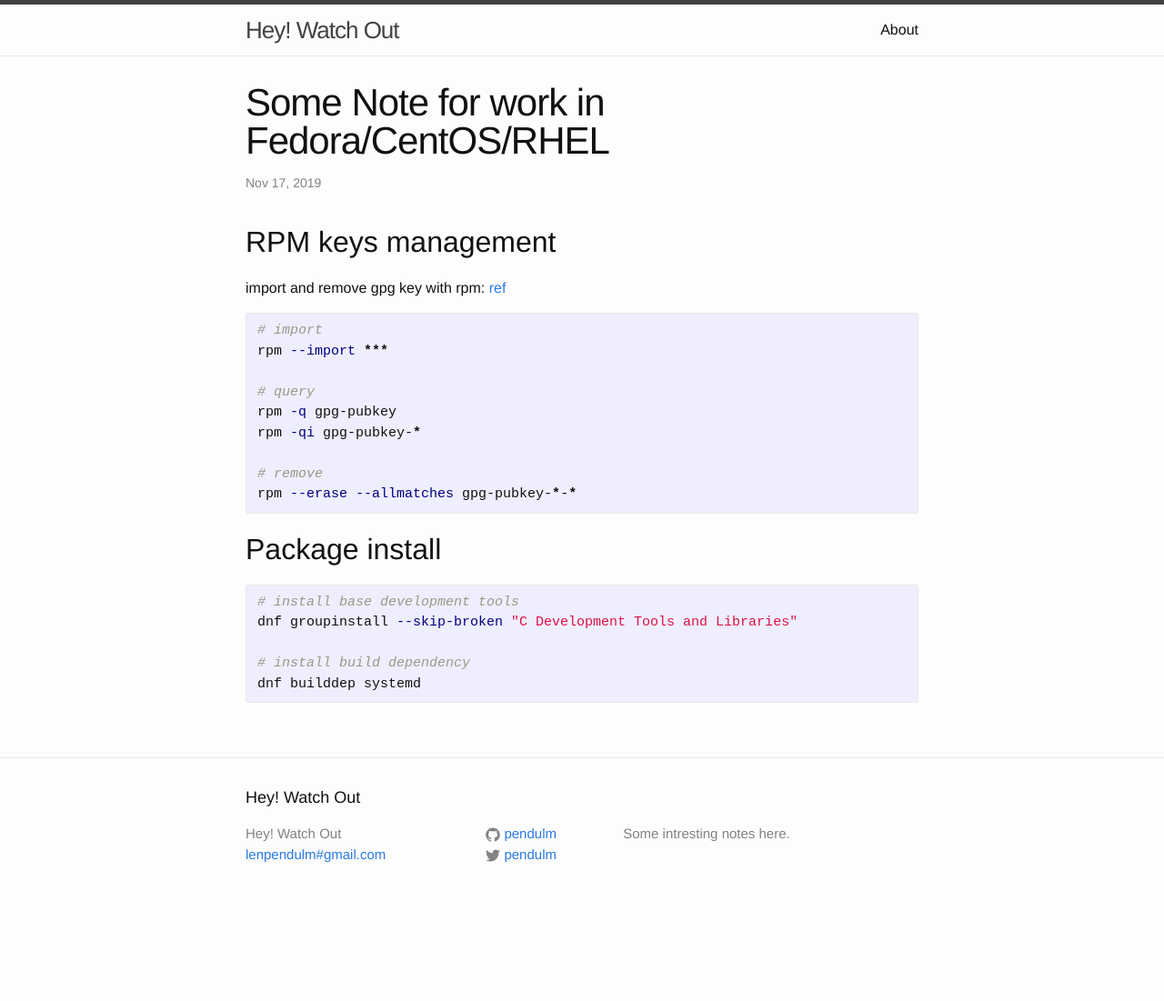
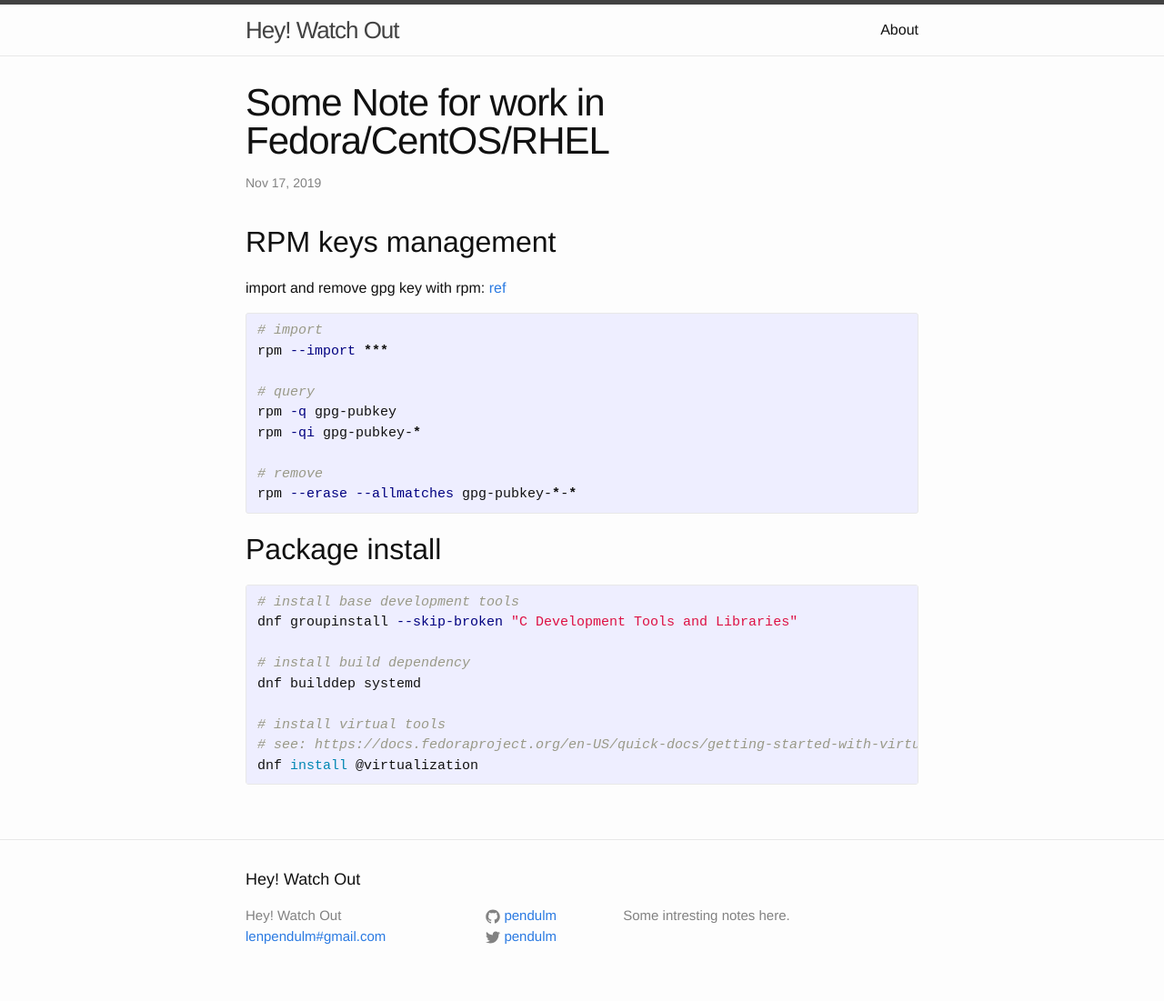
Before and after one commit to pendulm/pendulm.github.io, a Jekyll site: the page built from _posts/2019-11-17-play-in-fedora.markdown, in a window 1280 px wide. Shown: the whole page at 91% size. Built offline with Jekyll 4.4.1, drawn with Linux system fonts in a browser that asks for light colours; before the commit the page ends 1011 px from its top, so only the background shows below that.

Commit message:
add virtual tools

```diff
--- a/_posts/2019-11-17-play-in-fedora.markdown
+++ b/_posts/2019-11-17-play-in-fedora.markdown
@@ -32,6 +32,10 @@ dnf groupinstall --skip-broken "C Development Tools and Libraries"
 # install build dependency
 dnf builddep systemd
 
+# install virtual tools
+# see: https://docs.fedoraproject.org/en-US/quick-docs/getting-started-with-virtualization/
+dnf install @virtualization
+
 {% endhighlight %}
 
 
```
